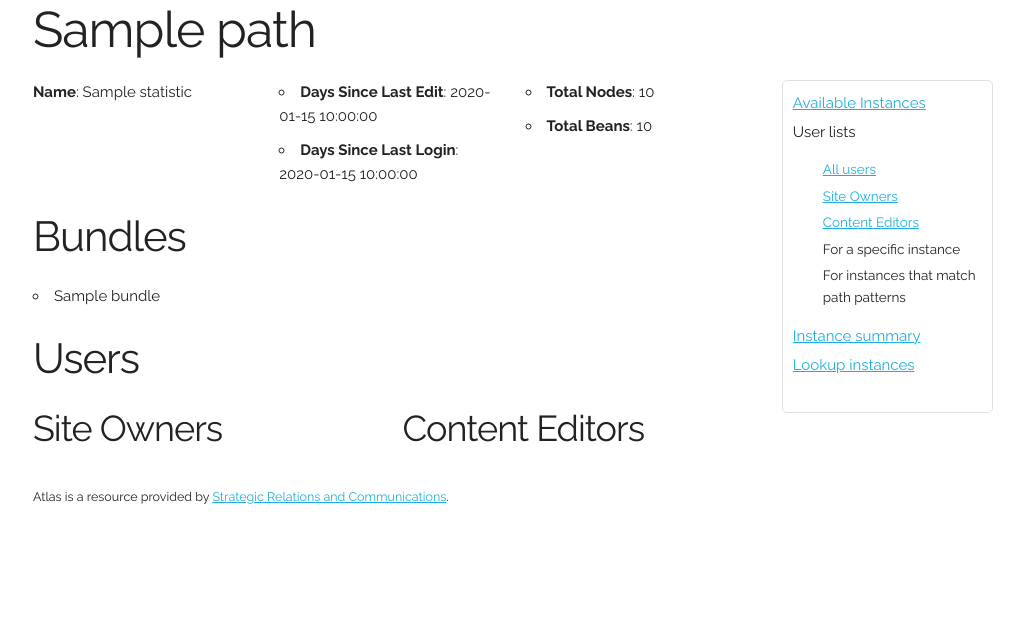
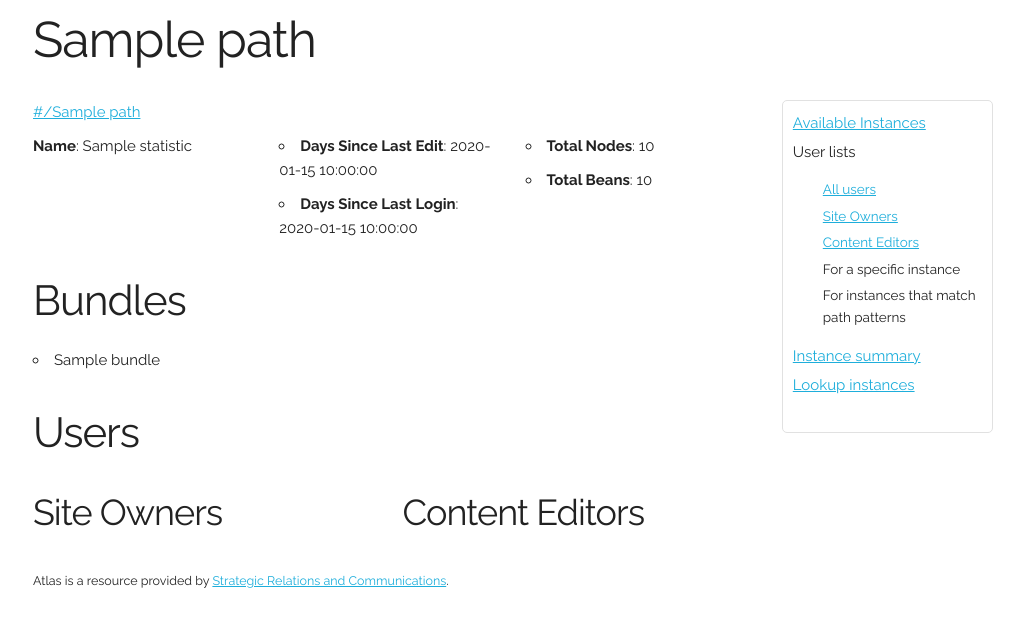
Before and after one commit to CuBoulder/atlas, a Python web app: template atlas_admin/templates/instance_summary.html in a window 1280 px wide. Shown: the part 44-671 px from the top of the page, without its empty margins (127-1151 px from the left). Run offline with Jinja, Linux system fonts and the light colour scheme; the template is opened without the code that fills it: most values are stand-ins (such as "Sample title", 1, 10 or a date in 2020).

Commit message:
Add a link for the instance to it's record. Resolves #610

```diff
--- a/atlas_admin/__init__.py
+++ b/atlas_admin/__init__.py
@@ -63,8 +63,8 @@ def instances():
 
 @atlas_admin.route('/instances/<id>')
 def instance(id):
-    instance = helpers.instanceSummary(id)
-    return render_template('instance_summary.html', instance=instance)
+    instanceRecord = helpers.instanceSummary(id)
+    return render_template('instance_summary.html', instance=instanceRecord, envVars=envVars)
 
 
 @atlas_admin.route('/instances/t/<siteType>')
--- a/atlas_admin/static/atlas_admin.css
+++ b/atlas_admin/static/atlas_admin.css
@@ -54,3 +54,7 @@ body.container {
     background-color: #d1ecf1;
     border: 2px solid #bee5eb;
 }
+
+.row:not(:first-child) {
+    padding-top: 1rem;
+}
--- a/atlas_admin/templates/instance_summary.html
+++ b/atlas_admin/templates/instance_summary.html
@@ -4,6 +4,14 @@
 
 {% block content %}
 {%- if instance -%}
+{%- if instance.instance.path -%}
+<div class="row">
+    <div class="columns twelve">
+        <a href="{{ envVars['baseURL'] }}/{{ instance.instance.path }}"
+            target="_blank">{{ envVars['baseURL'] }}/{{ instance.instance.path }}</a>
+    </div>
+</div>
+{% endif %}
 {%- if instance.instance.status == 'available' -%}
 <div class="row">
     <div class="columns twelve">
```
